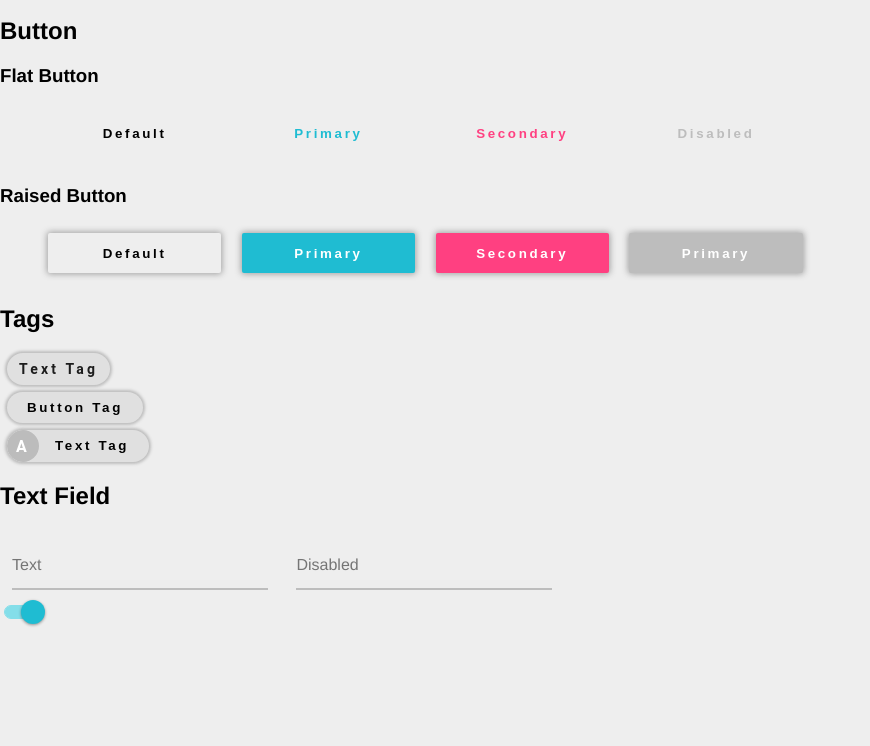
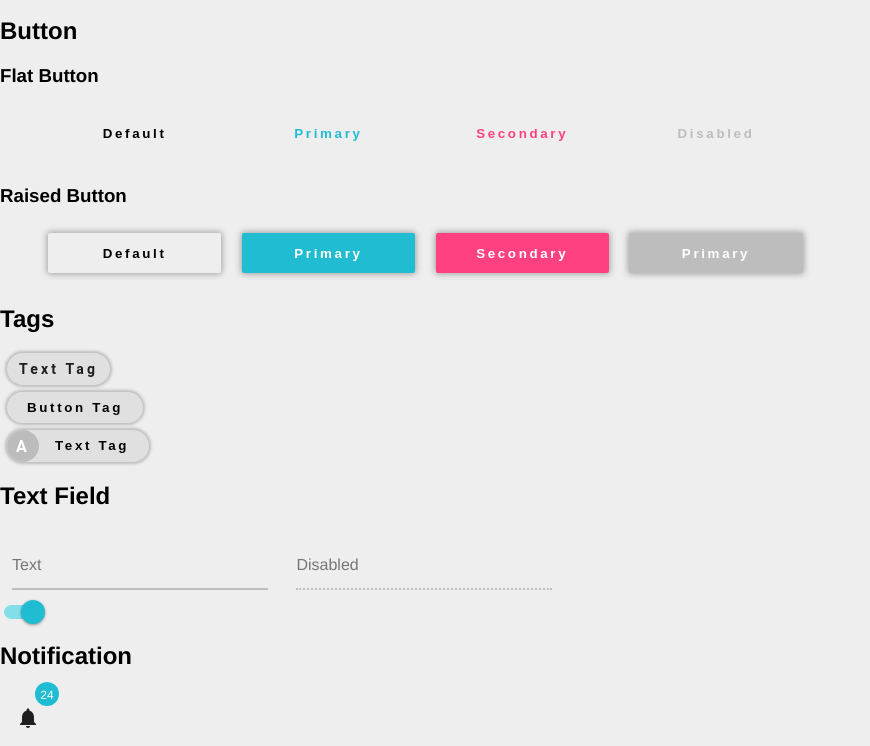
Before and after one commit to IanPeverell/Duee, a plain HTML site: page index.html in a window 1280 px wide. Shown: the part 79-825 px from the top of the page, without its empty margins (0-870 px from the left). Before the commit the page ends 800 px from the top, so only its background shows below. Drawn offline with Linux system fonts and the light colour scheme.

Commit message:
Add Notification, add TextField Highlight function

```diff
--- a/index.html
+++ b/index.html
@@ -6,6 +6,7 @@
     <link rel="stylesheet" type="text/css" href="buttons.css" media="screen"/>
     <link rel="stylesheet" type="text/css" href="textfield.css" media="screen"/>
     <link rel="stylesheet" type="text/css" href="switch.css" media="screen"/>
+    <link rel="stylesheet" type="text/css" href="notif.css" media="screen"/>
     <script src="buttons.js"></script>
 </head>
 <body>
@@ -53,5 +54,20 @@
             <input class="switch" type="checkbox" checked="true">
         </div>
     </div>
+
+    <div>
+        <!-- Notification -->
+        <h2>Notification</h2>
+        <div>
+            <div class="notification">
+                <button>
+                    <svg viewBox="0 0 24 24" style="display: inline-block; color: rgba(0, 0, 0, 0.870588); fill: currentcolor; height: 24px; width: 24px; transition: all 450ms cubic-bezier(0.23, 1, 0.32, 1) 0ms; user-select: none;">
+                        <path d="M12 22c1.1 0 2-.9 2-2h-4c0 1.1.89 2 2 2zm6-6v-5c0-3.07-1.64-5.64-4.5-6.32V4c0-.83-.67-1.5-1.5-1.5s-1.5.67-1.5 1.5v.68C7.63 5.36 6 7.92 6 11v5l-2 2v1h16v-1l-2-2z">
+                        </path>
+                    </svg>
+                </button>
+            </div>
+        </div>
+    </div>
 </body>
 </html>
--- /dev/null
+++ b/notif.css
@@ -0,0 +1,20 @@
+.notification {
+    padding: 0.5em;
+}
+
+.notification:before{
+    content: '24';
+    margin-top: -16px;
+    margin-left: 27px;
+    padding-top: 0.5em;
+    padding-bottom: 0.5em;
+    width: 2em;
+    height: 1em;
+    border-radius: 1em;
+    border: none;
+    background-color: #1fbcd2;
+    position: absolute;
+    color: #fff;
+    text-align: center;
+    font-size: 12px;
+}
--- a/textfield.css
+++ b/textfield.css
@@ -33,3 +33,7 @@ input {
     border-bottom: 2px solid #1fbcd2;
     transition: border-bottom 0.1s ease 0.1s;
 }
+
+.textfield-box > input:disabled {
+    border-bottom: 2px dotted #bdbdbd;
+}
```
